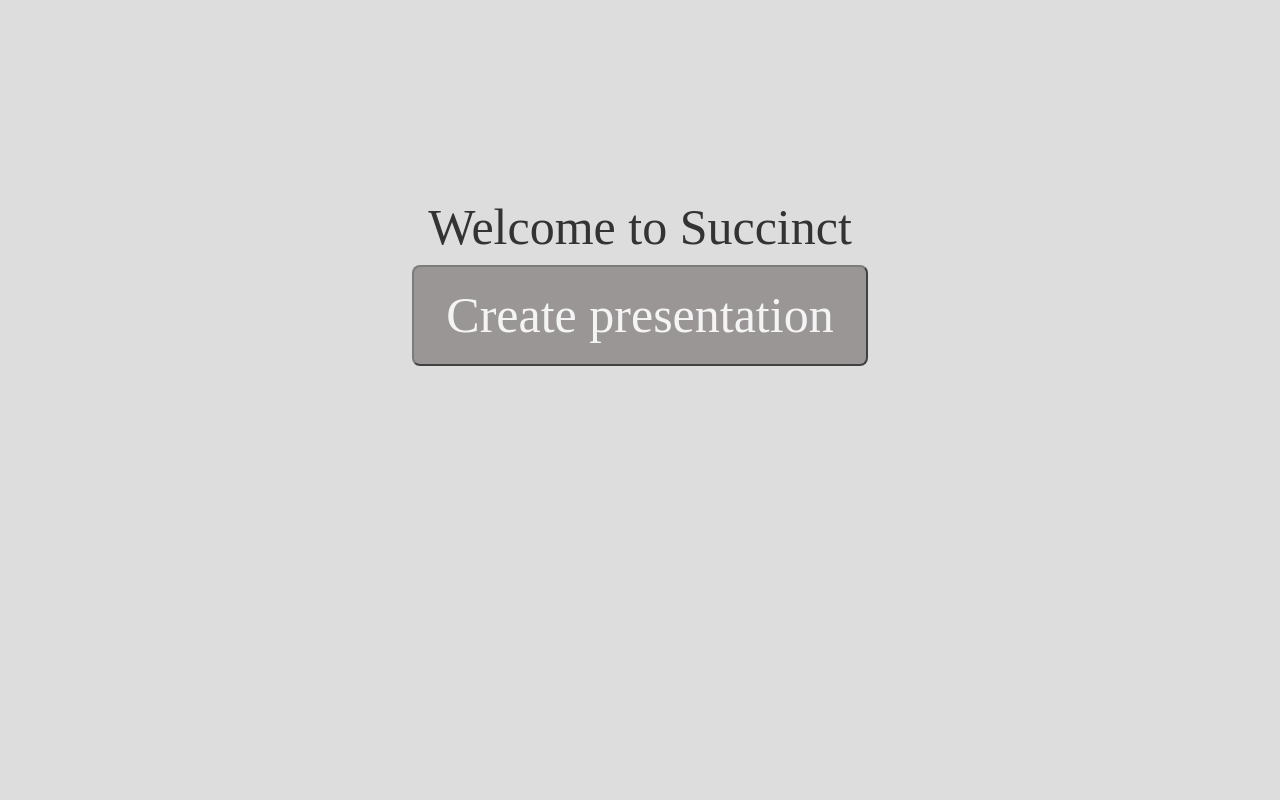
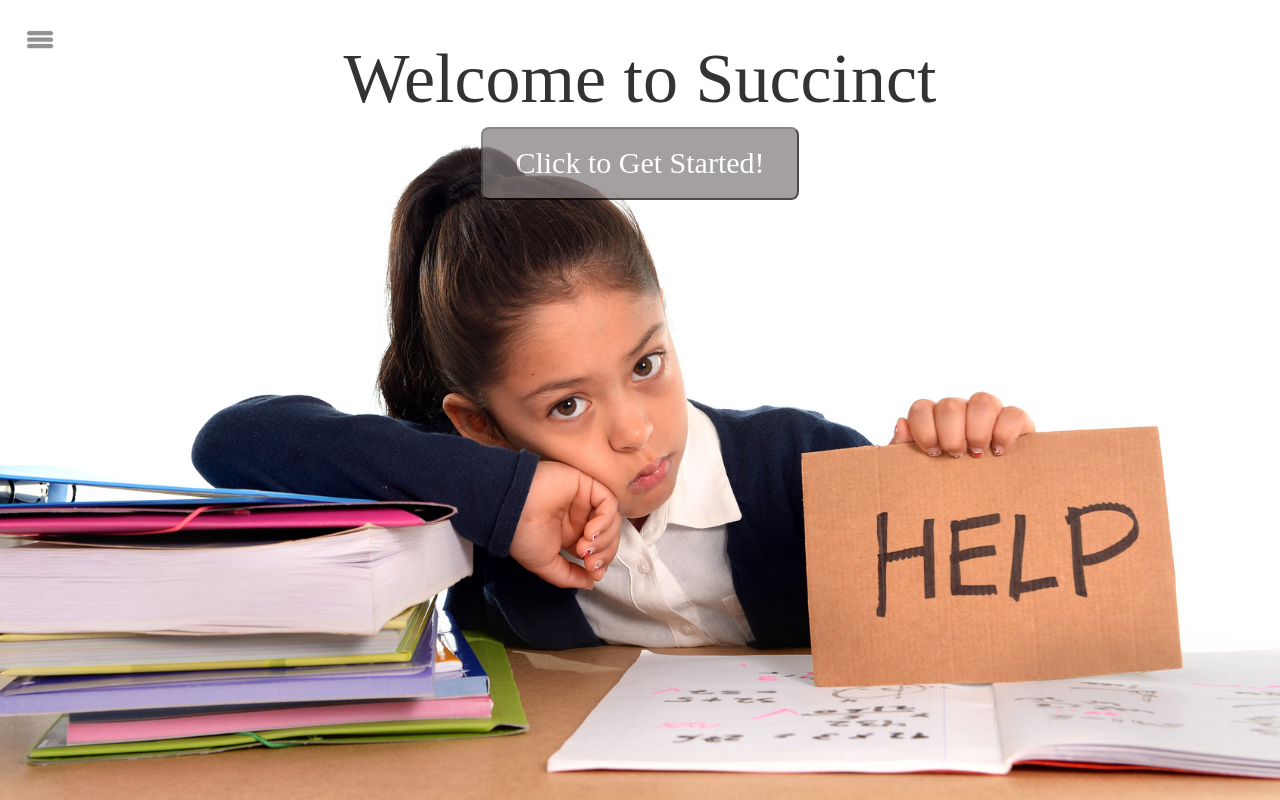
Before and after one commit to nishelat/Succinct, a PHP site: page /welcome.php in a window 1280 px wide. Run offline with PHP 8.4, Linux system fonts and the light colour scheme; some libraries are stand-ins or nearby versions.

Commit message:
revamped design of welcome.php, added foreach loop for images

```diff
--- a/welcome.php
+++ b/welcome.php
@@ -14,16 +14,51 @@
     <style>
       body {
         font-family: Futura;
-        background-color: #dddddd;
+        /*background-color: #dddddd;*/
+        background-image: url("bg.jpg");
+        background-size: cover;
+        background-repeat: no-repeat;
         margin: 20px;
       }
 
       #main {
-        margin-top:180px;
+        /*margin-top: 40px;*/
       }
       #title {
-        font-size: 50px;
+        font-size: 70px;
       }
+
+      /* The container <div> - needed to position the dropdown content */
+    .dropdown {
+      position: relative;
+    }
+
+    .dropdown-content {
+      display: none;
+      position: absolute;
+      background-color: #f9f9f9;
+      min-width: 160px;
+      box-shadow: 0px 8px 16px 0px rgba(0,0,0,0.2);
+    }
+
+    .dropdown-content a {
+      color: black;
+      padding: 12px 16px;
+      text-decoration: none;
+      display: block;
+    }
+
+    .dropdown-content a:hover {
+      background-color: #f1f1f1
+    }
+
+    .dropdown:hover .dropdown-content {
+      display: block;
+    }
+
+    .dropdown:hover .dropbtn {
+       background-color: #3e8e41;
+    }
 
       .createPresentation {
         background-color:#7F7979;
@@ -36,7 +71,7 @@
         color: white;
 
         font-family: Futura;
-        font-size:50px;
+        font-size:30px;
         padding:13px 32px;
         text-decoration: none;
 
@@ -72,29 +107,33 @@
         font-size: 14px;
       }
 
-
-
     </style>
-
-
 
     <body class="text-center">
 
 <!-- Welcome page -->
 
-      <div id="main" class="container">
-          <h1 id="title">Welcome to Succinct</h1>
+<div class="dropdown">
+  <input type = "image" style = "float: left;" src="hamburger.png" width = 40px height = 40px>
+  <div class="dropdown-content">
+    <a href="#">About</a>
+    <a href="#">Forums</a>
+    <a href="#">Contact</a>
+  </div>
+</div>
+<div id="main" class="container">
+  <h1 id="title">Welcome to Succinct</h1>
+</div>
+<div id="startbutton">
+  <a href="index.php"><button class="text-center createPresentation">Click to Get Started!</button></a>
+</div>
 
-          <div id="startbutton">
-              <a href="index.php"><button class="text-center createPresentation">Create presentation</button></a>
-          </div>
-      </div>
+
 
 <!-- Scripts -->
 
       <script src="jquery-3.1.1.min.js"></script>
 
-
     </body>
 
 </html>
```
Also changed, not shown: index.php (+35 -8 lines), bg.jpg (added), hamburger.png (added).
